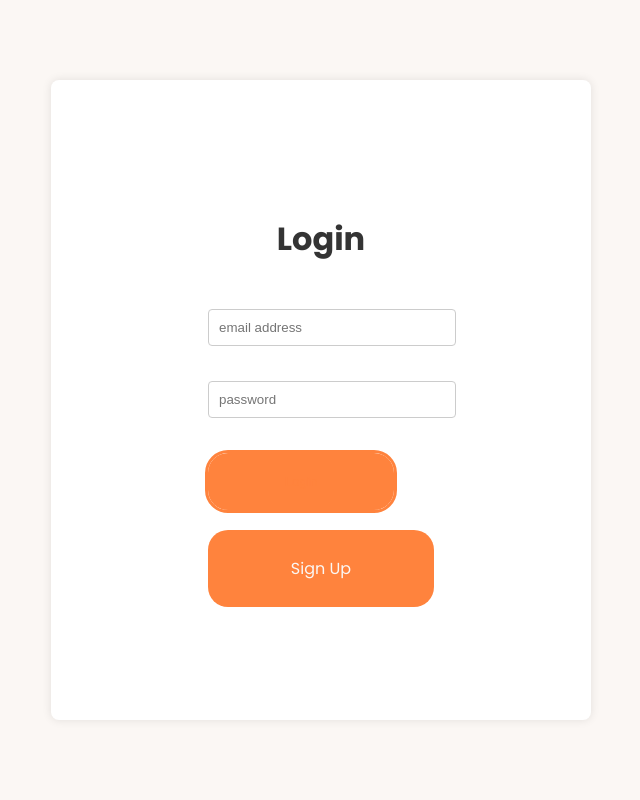
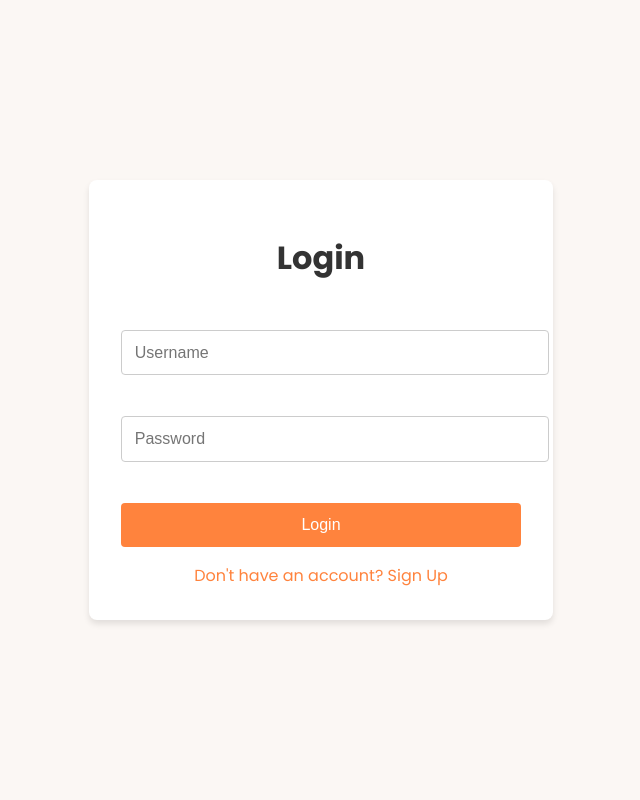
Before and after one commit to sanderhd/Ctrl-Alt-Elite, a PHP site: page /login.php in a window 1280 px wide. Shown: the whole page, without its empty margins (319-959 px from the left). Run offline with PHP 8.4, Linux system fonts and the light colour scheme; a stand-in replaces the project's code that opens the database connection.

Commit message:
Refactor login and signup forms for improved styling and user experience

```diff
--- a/src/CSS/style.css
+++ b/src/CSS/style.css
@@ -165,132 +165,82 @@ h3{
 }
 
 /* LOGIN */
-.loginForm {
-    display: flex;
-    align-items: center;
-    justify-content: center;
-    height: 100vh;
-}
-
-.loginForm h1 {
-    color: var(--primary);
-}
-
-.loginForm input {
-    color: #FF833D;
-}
-
 .loginContainer {
     display: flex;
     justify-content: center;
     align-items: center;
-    height: 100vh;
-    background-color: var(--background);
+    min-height: 100vh;
 }
 
 .loginBox {
-    background-color: #fff;
-    width: 500px;
-    height: 600px;
-    padding: 20px;
+    background: #fff;
+    padding: 2em;
     border-radius: 8px;
-    box-shadow: 0 0 10px rgba(0, 0, 0, 0.1);
+    box-shadow: 0 4px 6px rgba(0, 0, 0, 0.1);
+    width: 100%;
+    max-width: 400px;
+}
+
+h1 {
+    text-align: center;
+    color: #333;
+    margin-bottom: 1.5em;
+}
+
+form {
     display: flex;
     flex-direction: column;
-    align-items: center;
-    justify-content: center;
 }
 
-.loginBox h1 {
-    color: var(--primary);
+input[type="text"],
+input[type="password"] {
+    margin-bottom: 1em;
+    padding: 0.8em;
+    font-size: 1em;
+    border: 1px solid #ccc;
+    border-radius: 4px;
+    width: 100%;
 }
 
-.loginBox input {
-    display: block;
-    width: 100%;
-    margin-bottom: 10px;
-    padding: 10px;
-    border: 1px solid #ccc;
-    border-radius: 4px;
-}
-
-.loginBox button {
-    width: 186px;
-    height: 57px;
+button {
+    padding: 0.8em;
+    font-size: 1em;
     background-color: var(--secondary);
-    color: #fff;
+    color: white;
     border: none;
     border-radius: 4px;
     cursor: pointer;
-    transition: background-color 0.3s;
-    margin-bottom: 10px;
 }
 
-.loginBox button:hover {
-    background-color: #995229;
-}
-
-.loginBox a {
-    display: block;
-    text-align: center;
-    width: 186px;
-    height: 57px;
-    line-height: 57px;
-    background-color: var(--secondary);
-    color: var(--background);
-    text-decoration: none;
-    border-radius: 4px;
-    transition: background-color 0.3s;
-}
-
-.loginBox a:hover {
-    background-color: #995229;
-}
-
-.loginContainer button {
-    background-color: var(--secondary);
-    outline-style: solid;
-    outline-color: var(--secondary);
-    color: var(--secondary);
-    border: none;
-    padding: 10px 20px;
-    border-radius: 20px;
-    cursor: pointer;
-    transition: background-color 0.3s;
-}
-
-.loginContainer a {
-    display: block;
-    text-align: center;
-    margin-top: 10px;
-    background-color: var(--secondary);
-    color: var(--background);
-    text-decoration: none;
-    padding: 10px 20px;
-    border-radius: 20px;
-    transition: background-color 0.3s;
-}
-
-.loginContainer a:hover {
-    background-color: #995229;
+button:hover {
+    background-color: #ad5a2a;
 }
 
 .alert {
-    padding: 20px;
-    margin-bottom: 15px;
-    border: 1px solid transparent;
+    margin-bottom: 1em;
+    padding: 1em;
     border-radius: 4px;
-    text-align: center;
+    font-size: 0.9em;
 }
 
 .alert-success {
+    background-color: #d4edda;
     color: #155724;
-    background-color: #d4edda;
-    border-color: #c3e6cb;
 }
 
 .alert-danger {
+    background-color: #f8d7da;
     color: #721c24;
-    background-color: #f8d7da;
-    border-color: #f5c6cb;
 }
+
+a {
+    text-align: center;
+    display: block;
+    margin-top: 1em;
+    color: var(--secondary);
+    text-decoration: none;
+}
+
+a:hover {
+    text-decoration: underline;
+}
--- a/src/login.php
+++ b/src/login.php
@@ -48,12 +48,12 @@ if ($_SERVER["REQUEST_METHOD"] == "POST") {
     ?>
     <div class="loginContainer">
         <div class="loginBox">
-            <h1>Login</h1><br>
+            <h1>Login</h1>
             <form action="login.php" method="post">
-                <input type="text" name="username" placeholder="email address" required><br>
-                <input type="password" name="password" placeholder="password" required><br>
+                <input type="text" name="username" placeholder="Username" required><br>
+                <input type="password" name="password" placeholder="Password" required><br>
                 <button type="submit">Login</button>
-                <a href="signup.php">Sign Up</a>
+                <a href="signup.php">Don't have an account? Sign Up</a>
             </form>
         </div>
     </div>
```
Also changed, not shown: src/signup.php (+6 -6 lines), src/assets/google_icon_orange.png (deleted).
